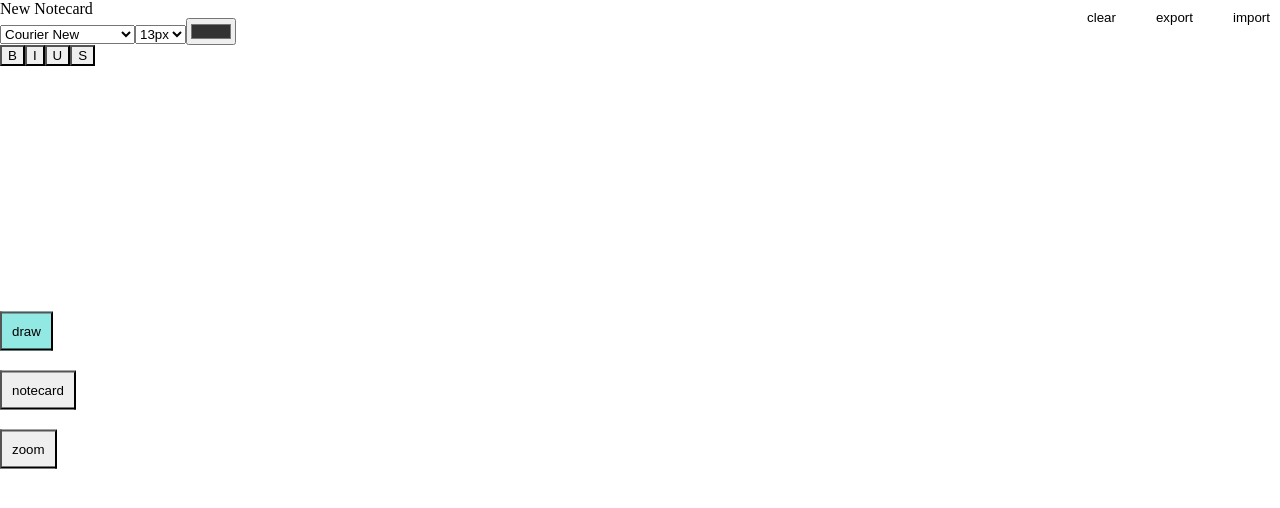
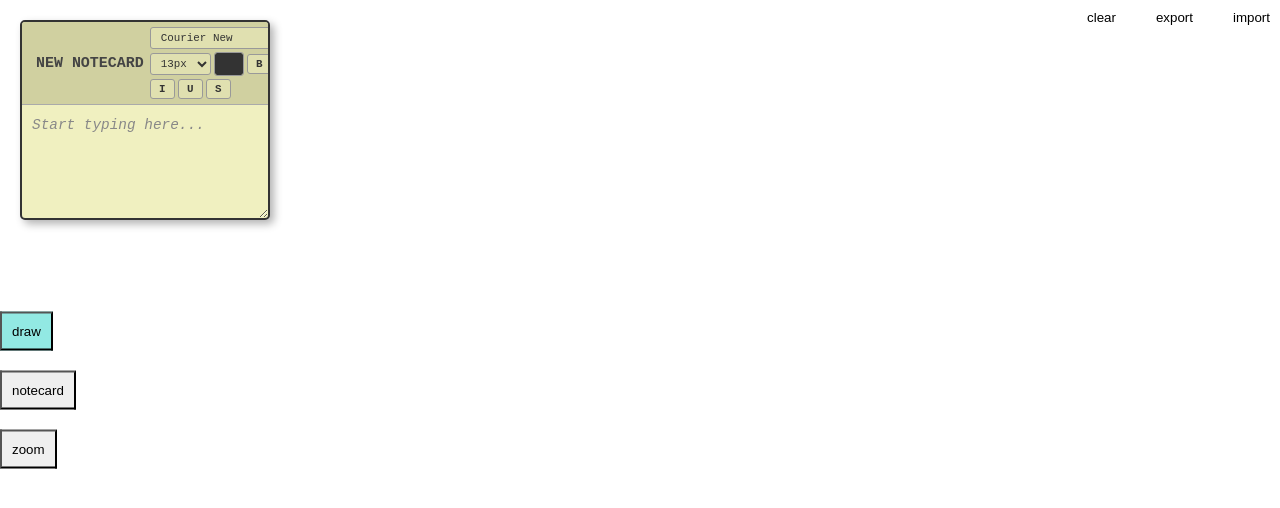
Before and after one commit to msstter/Infinite-canvas, a website: page new/public/index.html in a window 1280 px wide. Drawn offline with Linux system fonts and the light colour scheme; files that its build step writes are made by us from their sources.

Commit message:
Added notecard CSS
Added Notecard class to folder

```diff
--- a/new/public/index.html
+++ b/new/public/index.html
@@ -5,6 +5,7 @@
         <meta name="viewport" content="width=device-width, initial-scale=1.0" />
         <title>Tool for Thinking</title>
         <link rel="stylesheet" href="style.css" />
+        <link rel="stylesheet" href="notecard.css" />
     </head>
     <body>
         <div class="pallet">
--- /dev/null
+++ b/new/public/notecard.css
@@ -0,0 +1,187 @@
+/* Basic Notecard Container */
+.notecard {
+    position: absolute;
+    /* Allows positioning with top/left */
+    border: 2px solid #333;
+    /* Darker border for a classic look */
+    border-radius: 5px;
+    /* Slightly rounded corners */
+    background-color: #f0f0c0;
+    /* Off-white/cream for aged paper look */
+    box-shadow: 4px 4px 8px rgba(0, 0, 0, 0.3);
+    /* Subtle shadow for depth */
+    font-family: 'Courier New', Courier, monospace;
+    /* Monospaced font for retro feel */
+    color: #333;
+    /* Dark text color */
+    resize: both;
+    /* Allow users to resize the notecard */
+    overflow: hidden;
+    /* Hide overflow content */
+    min-width: 200px;
+    min-height: 150px;
+    cursor: grab;
+    /* Indicates it's draggable */
+    display: flex;
+    /* Flexbox for layout of top-bar and content */
+    flex-direction: column;
+    /* Stack children vertically */
+}
+
+/* Notecard Top Bar */
+.notecard-top-bar {
+    background-color: #d0d0a0;
+    /* Slightly darker than card body */
+    border-bottom: 1px solid #aaa;
+    /* Separator line */
+    padding: 5px 8px;
+    display: flex;
+    justify-content: space-between;
+    /* Space out interactive elements */
+    align-items: center;
+    cursor: grab;
+    /* Indicates this part is for dragging */
+    user-select: none;
+    /* Prevent text selection during drag */
+    font-size: 0.85em;
+    /* Smaller font for controls */
+}
+
+/* Editable Title */
+.notecard-title {
+    font-weight: bold;
+    font-size: 1.1em;
+    /* Slightly larger for title */
+    color: #444;
+    text-transform: uppercase;
+    flex-shrink: 0;
+    /* Don't let it shrink */
+    min-width: 80px;
+    /* Ensure title has some space */
+    padding: 2px 5px;
+    border: 1px dashed transparent;
+    /* Dashed border on focus for editable content */
+    outline: none;
+    /* Remove default focus outline */
+    cursor: text;
+    /* Show text cursor when hovering over editable title */
+}
+
+.notecard-title:focus {
+    border-color: #888;
+    background-color: #e8e8b8;
+    /* Slight highlight on focus */
+}
+
+/* Notecard Controls (Font, Size, Color, Emphasis) */
+.notecard-controls {
+    display: flex;
+    gap: 3px;
+    /* Spacing between control elements */
+    align-items: center;
+    flex-wrap: wrap;
+    /* Allow controls to wrap */
+    margin-left: auto;
+    /* Push controls to the right */
+}
+
+.notecard-font-select,
+.notecard-size-select,
+.notecard-color-input,
+.notecard-emphasis-button {
+    background-color: #e0e0b0;
+    border: 1px solid #999;
+    color: #333;
+    font-family: 'Courier New', Courier, monospace;
+    font-size: 0.8em;
+    padding: 3px 6px;
+    border-radius: 3px;
+    cursor: pointer;
+    transition: background-color 0.1s ease;
+}
+
+.notecard-font-select:hover,
+.notecard-size-select:hover,
+.notecard-emphasis-button:hover {
+    background-color: #d0d0a0;
+}
+
+.notecard-color-input {
+    width: 30px;
+    /* Smaller width for color picker */
+    height: 24px;
+    /* Adjust height */
+    padding: 0;
+    border: 1px solid #999;
+    cursor: pointer;
+    /* Special styling for color input to hide default appearance */
+    -webkit-appearance: none;
+    -moz-appearance: none;
+    appearance: none;
+}
+
+.notecard-color-input::-webkit-color-swatch-wrapper {
+    padding: 0;
+}
+
+.notecard-color-input::-webkit-color-swatch {
+    border: none;
+    border-radius: 2px;
+}
+
+.notecard-emphasis-button {
+    min-width: 25px;
+    /* Fixed width for emphasis buttons */
+    text-align: center;
+    font-weight: bold;
+    /* Make the button text bold */
+}
+
+/* Notecard Content Area (now contentEditable div) */
+.notecard-content {
+    flex-grow: 1;
+    width: calc(100% - 20px);
+    /* Adjust for padding */
+    height: 100%;
+    padding: 10px;
+    border: none;
+    background-color: transparent;
+    font-family: inherit;
+    font-size: 0.9em;
+    line-height: 1.4;
+    color: inherit;
+    resize: none;
+    outline: none;
+    /* Remove focus outline */
+    overflow-y: auto;
+    /* Enable scrolling for content */
+    -webkit-overflow-scrolling: touch;
+    /* Smoother scrolling on touch devices */
+}
+
+/* Placeholder for contentEditable div */
+.notecard-content:empty:not(:focus)::before {
+    content: attr(data-placeholder);
+    color: #888;
+    font-style: italic;
+}
+
+/* Optional: Scrollbar styling for retro feel */
+.notecard-content::-webkit-scrollbar {
+    width: 10px;
+    background-color: #f0f0c0;
+}
+
+.notecard-content::-webkit-scrollbar-thumb {
+    background-color: #b0b080;
+    border: 1px solid #808060;
+}
+
+.notecard-content::-webkit-scrollbar-track {
+    background-color: #e0e0b0;
+}
+
+/* When the notecard is being dragged */
+.notecard.dragging {
+    cursor: grabbing;
+}
```
Also changed, not shown: new/src/Notecard/Notecard.ts (added, +174 -0 lines).
